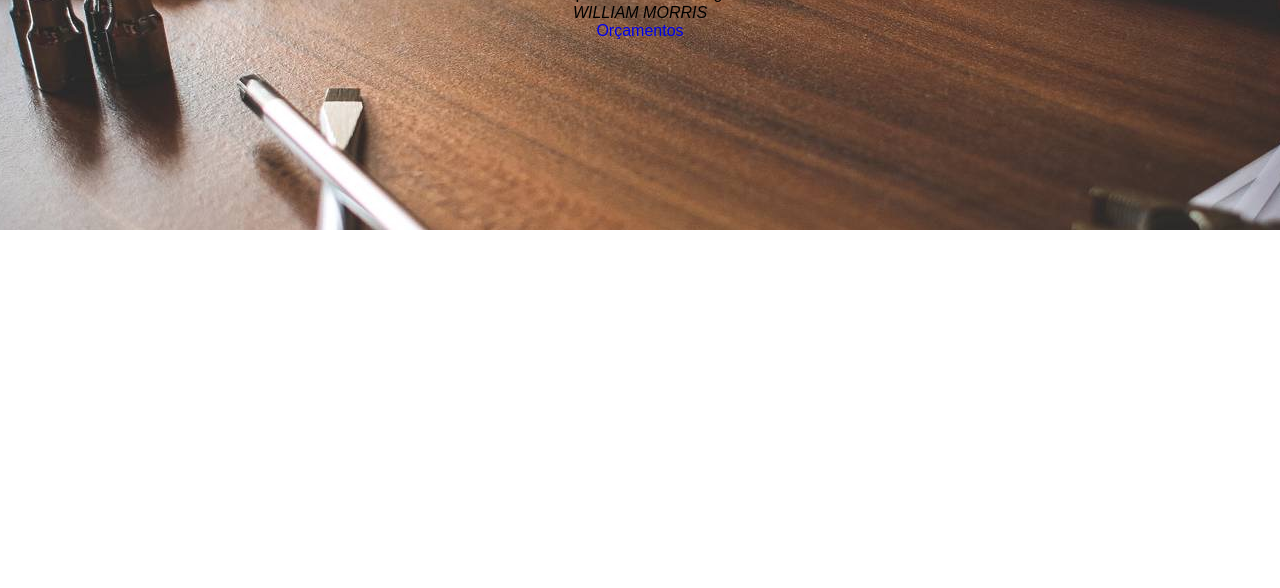
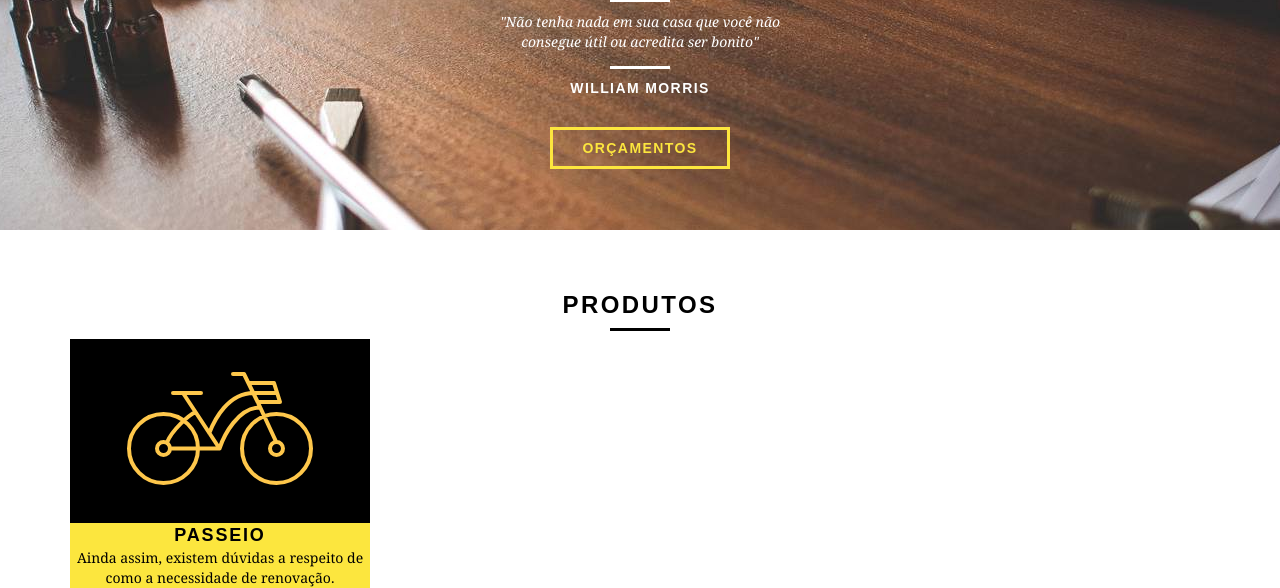
Before and after one commit to Martins91/HTML_Inicial, a plain HTML site: page web/index.html in a window 1280 px wide. Shown: the part 246-834 px from the top of the page. Before the commit the page ends 800 px from the top, so only its background shows below. Drawn offline with Linux system fonts and the light colour scheme.

Commit message:
atualização do projeto

```diff
--- a/web/css/style.css
+++ b/web/css/style.css
@@ -4,6 +4,46 @@ body {
     font-family: Arial, Helvetica, sans-serif;
 }
 
+p {
+    font-family: Georgia, "Times New Roman", serif;
+    font-size: 14px;
+    line-height: 20px;
+}
+
+.btn {
+    border: 3px solid #fce63e;
+    padding: 10px 30px;
+    color: #fce63e;
+    font-size: 14px;
+    line-height: 20px;
+    text-transform: uppercase;
+    font-weight: bold;
+    letter-spacing: .1em;
+}
+
+.btn:hover {
+    color: #fff;
+    border-color: #ffff;
+}
+
+.subtitulo {
+    font-size: 24px;
+    line-height: 30px;
+    font-weight: bold;
+    letter-spacing: .1em;
+    color: #000;
+    text-transform: uppercase;
+    text-align: center;
+}
+
+.subtitulo::after {
+    content: "";
+    display: block;
+    width: 60px;
+    height: 3px;
+    background: #000;
+    margin: 8px auto;
+}
 /* Header */
 
 .header {
@@ -57,6 +97,55 @@ body {
     text-transform: uppercase;
 }
 
-.quotw-externo {
+.quote-externo {
+    max-width: 320px;
+    margin: 0 auto;
+    margin-bottom: 40px;
+    color: #fff;
+}
+
+.quote-externo p {
+    font-style:  italic;
+}
+
+.quote-externo p:before, .quote-externo p::after {
+    content: "";
+    display: block;
+    width: 60px;
+    height: 3px;
+    background: #fff;
+    margin: 14px auto 10px auto;
+}
+
+.quote-externo cite {
+    font-style: normal;
+    font-weight: bold;
+    font-size: 14px;
+    letter-spacing: .1em;
+}
+
+/* Produtos */
+
+.produtos {
+    padding: 60px;
 
 }
+
+.produtos_lista li {
+    background: #fce63e;
+    text-align: center;
+}
+
+.produtos_lista li h3{
+    font-weight: bold;
+    font-size: 18px;
+    line-height: 25px;
+    text-transform: uppercase;
+    letter-spacing: .1em;
+}
+
+
+.produtos_icone {
+    background: #000;
+    padding: 20px;
+}
--- a/web/index.html
+++ b/web/index.html
@@ -38,5 +38,19 @@
       </div>
     </section>
 
+    <section class="produtos conteiner">
+      <h2 class="subtitulo">Produtos</h2>
+      <ul class="produtos_lista">
+        <li class="grid-1-3">
+          <div class="produtos_icone">
+            <img src="img/produtos/passeio.svg" alt="Bikcraft Passeio">
+          </div>
+          <h3>Passeio</h3>
+          <p>Ainda assim, existem dúvidas a respeito de como a necessidade de renovação.</p>
+
+        </li>
+      </ul>
+    </section>
+
   </body>
 </html>
```
